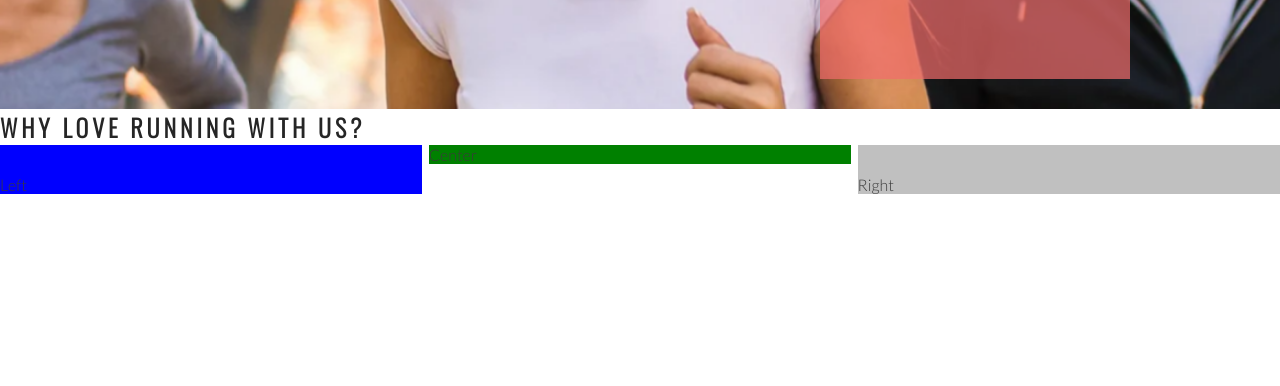
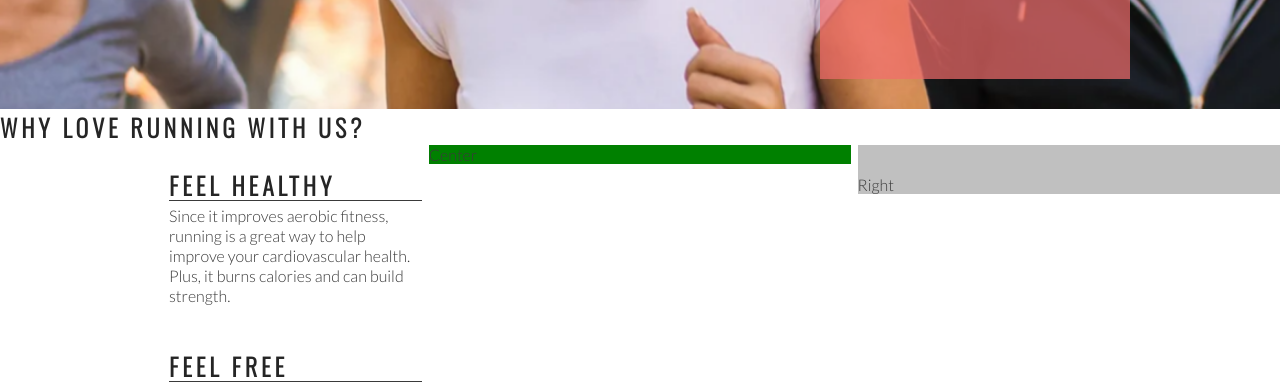
Before and after one commit to sategie/The-Runners, a plain HTML site: page index.html in a window 1280 px wide. Shown: the part 566-952 px from the top of the page. Drawn offline with nearby package versions, Linux system fonts and the light colour scheme.

Commit message:
Add left-side club ethos

```diff
--- a/assets/css/style.css
+++ b/assets/css/style.css
@@ -128,7 +128,6 @@ to {
     padding-top: 30px;
     width: 33%;
     float: left;
-    background-color: blue;
 }
 
 #right-about {
@@ -143,3 +142,17 @@ to {
     margin: 0 auto;
     background-color: green;
 }
+
+hr {
+    border-top: 1px solid #3a3a3a;
+    width: 100%;
+    margin: 5px 0;
+}
+
+.left-about-heading {
+    width: 60%;
+    float: right;
+    line-height: 20px;
+    clear: both;
+    margin-bottom: 50px;
+}
--- a/index.html
+++ b/index.html
@@ -42,7 +42,22 @@
     </section>
     <section id="club-ethos">
         <h1>Why Love Running With Us?</h1>
-        <div id="left-about">Left</div>
+        <div id="left-about">
+            <div class="left-about-heading">
+                <h2>Feel Healthy</h2>
+                <hr>
+                <p>Since it improves aerobic fitness, running is a great way to help improve your cardiovascular health. Plus, it burns calories and can build strength.
+
+                </p>
+            </div>
+            <div class="left-about-heading">
+                <h2>Feel Free</h2>
+                <hr>
+                <p>Physical exercise, running included, is known to release endorphins in the brain. Endorphins make you more energetic, more awake and, yes, happier.
+
+                </p>
+            </div>
+        </div>
         <div id="right-about">Right</div>
         <div id="center-about">Center</div>
     </section>
```
